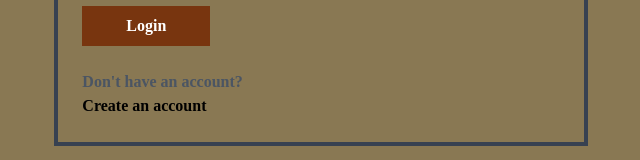
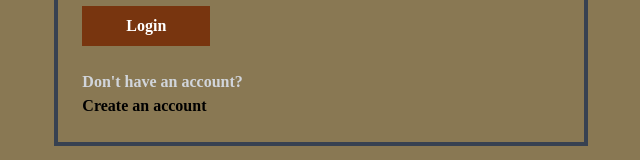
Before and after one commit to FarihaAktar/retro-themed-blog, a React (Create React App) app: page /login in a window 1280 px wide. Shown: the part 388-548 px from the top of the page, without its empty margins (319-959 px from the left). Built offline with nearby package versions, Linux system fonts and the light colour scheme; a web font is replaced by a local one.

Commit message:
added color

```diff
--- a/src/Login/Login.js
+++ b/src/Login/Login.js
@@ -115,7 +115,7 @@ const Login = () => {
                     <br />
                     <br />
                     <div className="">
-                        <h6 className='font-black text-gray-600'>Don't have an account?</h6>
+                        <h6 className='font-black text-gray-300'>Don't have an account?</h6>
                         <p className='cursor-pointer font-black hover:text-yellow-800' onClick={handleChange}>Create an account</p>
                     </div>
                 </form>
@@ -132,7 +132,7 @@ const Login = () => {
                     <br />
                     <br />
                     <div>
-                        <h1 className='font-black text-gray-600'>Already have an account?</h1>
+                        <h1 className='font-black text-gray-300'>Already have an account?</h1>
                         <p className='cursor-pointer font-black hover:text-yellow-800' onClick={handleChange}>Go To Login Page</p>
                     </div>
                 </form>}
```
